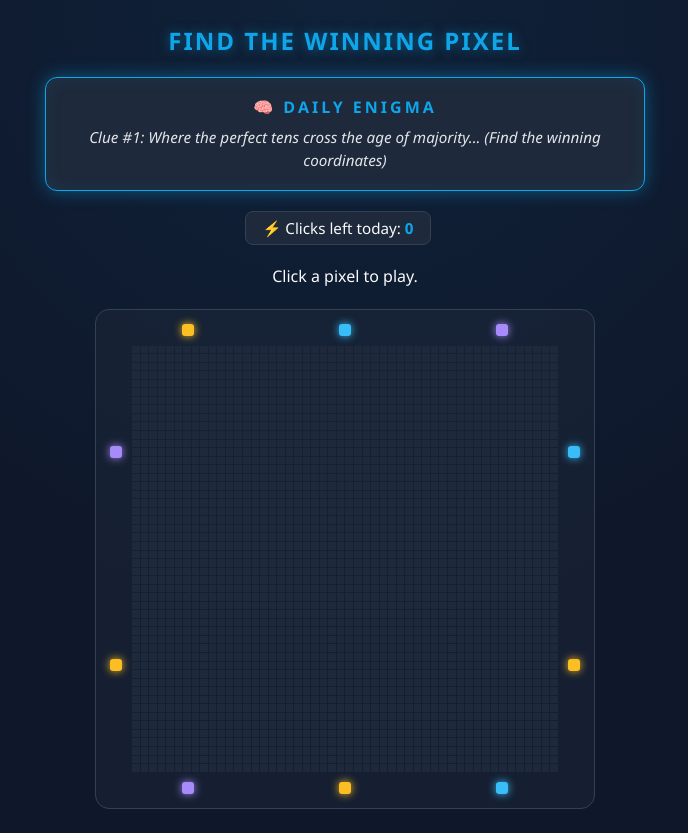
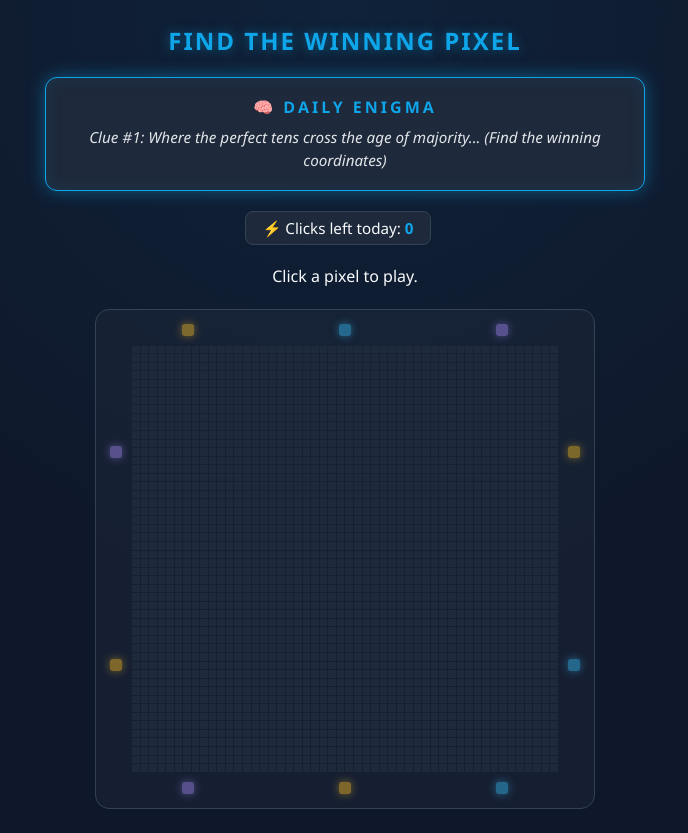
Before and after one commit to alebandi/find-the-pixel, a Flask app: page / in a window 1280 px wide. Shown: the whole page, without its empty margins (295-983 px from the left). Run offline with Flask 3, Linux system fonts and the light colour scheme; data comes from the database, SQL or seed files in the repository; both versions use the stored data as it was after the commit.

Commit message:
Semplificato enigma e logica tooltip LED

```diff
--- a/app.py
+++ b/app.py
@@ -1,4 +1,5 @@
 import hashlib
+import json
 import logging
 import os
 import random
@@ -20,6 +21,8 @@ logger = logging.getLogger("pixel-game")
 CURRENT_PRIZE = "$10 Amazon Gift Card"
 GRID_SIZE = 50  # Example: 50 generates a 50x50 grid. Set 100 for 100x100!
 MAX_DAILY_CLICKS = 1
+DAILY_ENIGMA = "Clue #1: Where the perfect tens cross the age of majority... (Find the winning coordinates)"
+LED_SLOTS = 10  # sponsor LED spots around the grid
 
 GOOGLE_CLIENT_ID = os.getenv("GOOGLE_CLIENT_ID")
 GOOGLE_CLIENT_SECRET = os.getenv("GOOGLE_CLIENT_SECRET")
@@ -70,6 +73,30 @@ def init_db():
         for column, definition in (("email", "TEXT"), ("google_id", "TEXT")):
             if column not in existing:
                 conn.execute(f"ALTER TABLE users ADD COLUMN {column} {definition}")
+
+        # Sponsor LED slots: owner is NULL until someone buys the spot
+        conn.execute("""
+            CREATE TABLE IF NOT EXISTS leds (
+                slot INTEGER PRIMARY KEY,
+                color TEXT NOT NULL,
+                owner_username TEXT,
+                owner_google_id TEXT
+            )
+        """)
+        colors = ["gold", "azure", "violet"]
+        for slot in range(LED_SLOTS):
+            conn.execute(
+                "INSERT OR IGNORE INTO leds (slot, color) VALUES (?, ?)",
+                (slot, colors[slot % len(colors)]),
+            )
+
+
+def get_leds(conn):
+    rows = conn.execute("SELECT slot, color, owner_username FROM leds ORDER BY slot").fetchall()
+    return [
+        {"slot": r["slot"], "color": r["color"], "owner": r["owner_username"]}
+        for r in rows
+    ]
 
 
 def generate_ref_code(ip):
@@ -127,11 +154,14 @@ def index():
 
         user = reset_daily_clicks(conn, user, ip)
         clicks_left = max(user["max_clicks"] - user["clicks_today"], 0)
+        leds = get_leds(conn)
 
     return render_template(
         "index.html",
         grid_size=GRID_SIZE,
         current_prize=CURRENT_PRIZE,
+        daily_enigma=DAILY_ENIGMA,
+        leds_json=json.dumps(leds),
         clicks_left=clicks_left,
         ref_code=user["ref_code"],
         user_email=session.get("email", ""),
--- a/static/script.js
+++ b/static/script.js
@@ -40,30 +40,34 @@ function hideTooltip() {
   tooltip.style.display = 'none';
 }
 
-/* --- Sponsor LED frame (LEDs flow naturally in flex rows/columns) --- */
-const SPONSOR_LEDS = [
-  { color: 'gold',   sponsor: '@user_tiktok',   slot: 'led-row-top' },
-  { color: 'azure',  sponsor: '@pixel_master',  slot: 'led-row-top' },
-  { color: 'violet', sponsor: '@neon_gamer',    slot: 'led-row-top' },
-  { color: 'azure',  sponsor: '@grid_hunter',   slot: 'led-col-right' },
-  { color: 'gold',   sponsor: '@lucky_clicker', slot: 'led-col-right' },
-  { color: 'violet', sponsor: '@enigma_solver', slot: 'led-row-bottom' },
-  { color: 'gold',   sponsor: '@daily_winner',  slot: 'led-row-bottom' },
-  { color: 'azure',  sponsor: '@blue_pixel',    slot: 'led-row-bottom' },
-  { color: 'violet', sponsor: '@viral_violet',  slot: 'led-col-left' },
-  { color: 'gold',   sponsor: '@gold_rush',     slot: 'led-col-left' }
+/* --- Sponsor LED frame (state comes from the database via data-leds) --- */
+const LED_SLOT_CONTAINERS = [
+  'led-row-top', 'led-row-top', 'led-row-top',
+  'led-col-right', 'led-col-right',
+  'led-row-bottom', 'led-row-bottom', 'led-row-bottom',
+  'led-col-left', 'led-col-left'
 ];
 
-SPONSOR_LEDS.forEach((item) => {
+const LEDS = JSON.parse(document.body.dataset.leds || '[]');
+
+LEDS.forEach((item, i) => {
   const led = document.createElement('div');
-  led.className = 'led ' + item.color;
-  led.dataset.sponsor = item.sponsor;
-  document.getElementById(item.slot).appendChild(led);
+  led.className = 'led ' + item.color + (item.owner ? ' owned' : ' free');
+  if (item.owner) {
+    led.dataset.owner = item.owner;
+  }
+  const containerId = LED_SLOT_CONTAINERS[i % LED_SLOT_CONTAINERS.length];
+  document.getElementById(containerId).appendChild(led);
 });
 
 gridWrapper.addEventListener('mousemove', (e) => {
   if (e.target.classList.contains('led')) {
-    showTooltip('✨ Sponsor: ' + e.target.dataset.sponsor, e.clientX, e.clientY);
+    const owner = e.target.dataset.owner;
+    if (owner) {
+      showTooltip('✨ Sponsor: @' + owner.replace(/^@/, ''), e.clientX, e.clientY);
+    } else {
+      showTooltip('Space Available - Buy now!', e.clientX, e.clientY);
+    }
   } else if (e.target.classList.contains('pixel')) {
     showTooltip('X: ' + e.target.dataset.x + ', Y: ' + e.target.dataset.y, e.clientX, e.clientY);
   } else {
--- a/static/style.css
+++ b/static/style.css
@@ -174,6 +174,11 @@ h1 {
   transform: scale(1.5);
 }
 
+.led.free {
+  opacity: 0.45;
+  box-shadow: none;
+}
+
 .led.gold {
   background-color: var(--gold);
   box-shadow: 0 0 8px var(--gold);
--- a/templates/index.html
+++ b/templates/index.html
@@ -10,12 +10,13 @@
       data-ref-code="{{ ref_code }}"
       data-clicks-left="{{ clicks_left }}"
       data-user-email="{{ user_email }}"
-      data-prize="{{ current_prize }}">
+      data-prize="{{ current_prize }}"
+      data-leds="{{ leds_json }}">
   <h1>Find the Winning Pixel</h1>
 
   <div id="enigma-box">
     <h2>🧠 DAILY ENIGMA</h2>
-    <p id="enigma-text">Clue #1: Where the perfect tens cross the age of majority... (Find the winning coordinates)</p>
+    <p id="enigma-text">{{ daily_enigma }}</p>
   </div>
 
   <div id="status-bar">
```
Also changed, not shown: game.db, 1 other file.
